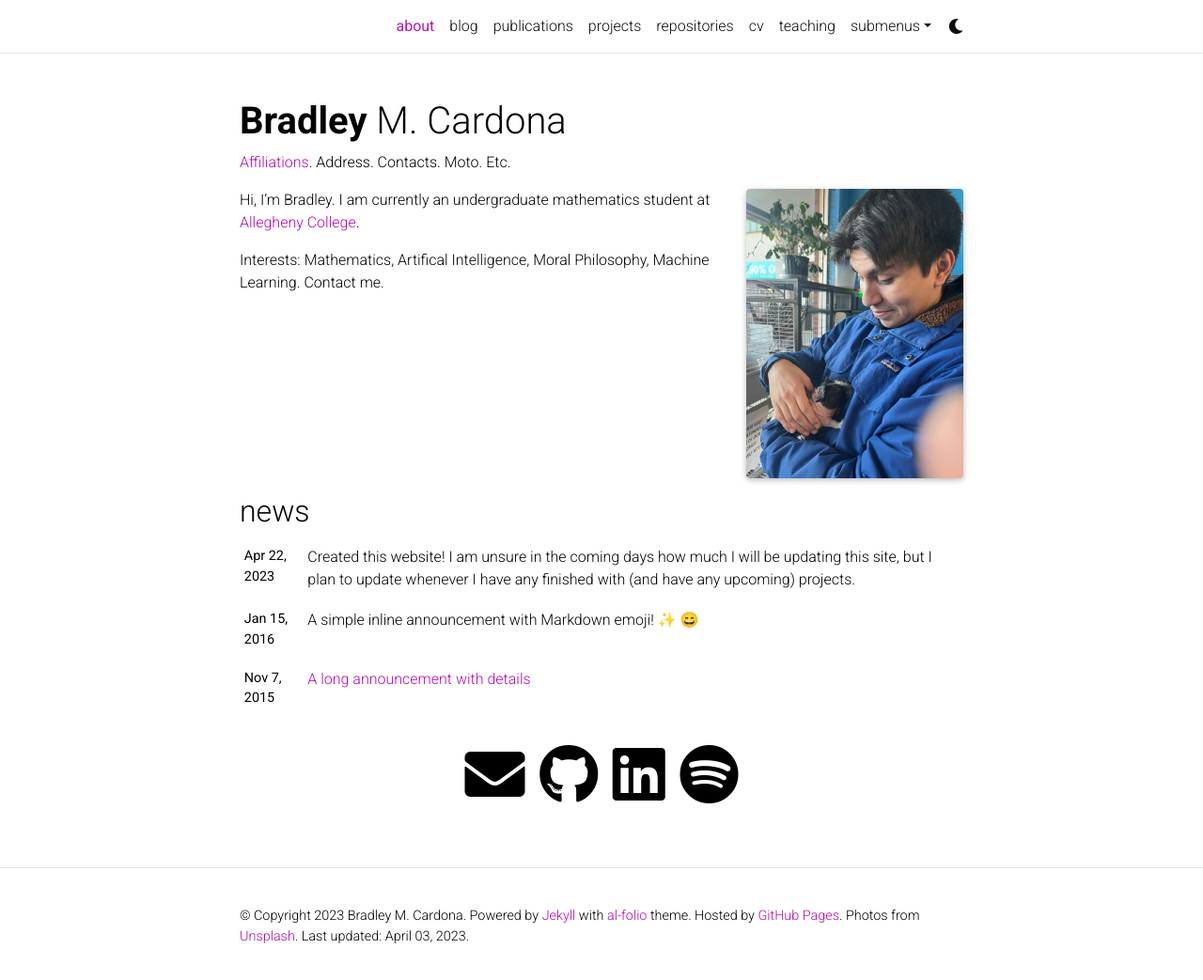
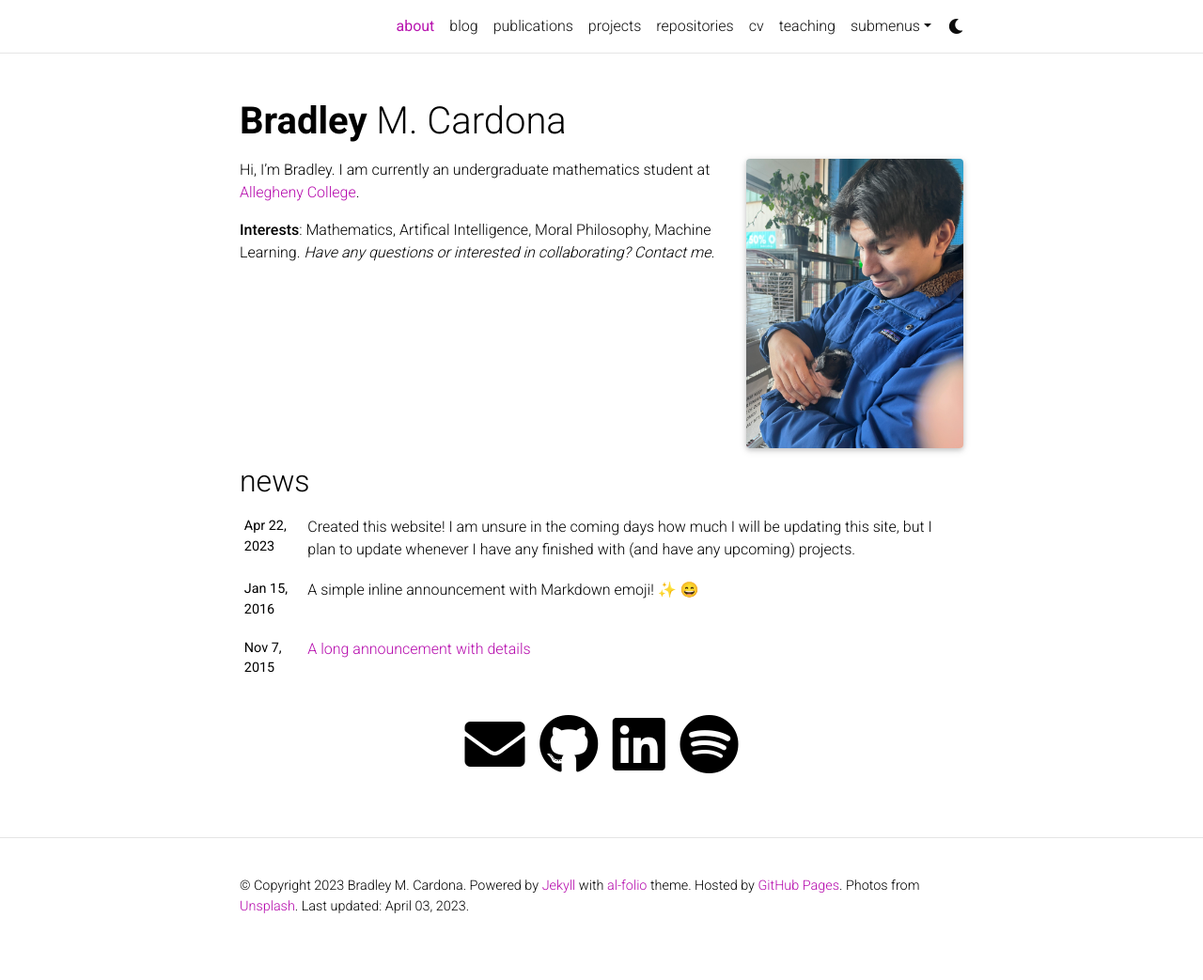
Before and after one commit to BMCARDONA/bmcardona.github.io, a Jekyll site: the page built from _pages/about.md, in a window 1280 px wide and 1048 px high. Shown: the top 1043 px of the window at 94% size. Built offline with Jekyll 4.4.1, drawn with Linux system fonts in a browser that asks for light colours; full-size pictures stand in for the smaller copies a plugin makes; emoji names are drawn with the system emoji font; comment, search, counter and statistics services are not loaded; a style sheet for code colours, icons or effects is not loaded.

Commit message:
bold font

```diff
--- a/_pages/about.md
+++ b/_pages/about.md
@@ -20,7 +20,7 @@
 
 Hi, I'm Bradley. I am currently an undergraduate mathematics student at [Allegheny College](https://allegheny.edu/).
 
-Interests: Mathematics, Artifical Intelligence, Moral Philosophy, Machine Learning. Contact me.
+**Interests**: Mathematics, Artifical Intelligence, Moral Philosophy, Machine Learning. *Have any questions or interested in collaborating? Contact me.*
 
 <!-- Write your biography here. Tell the world about yourself. Link to your favorite [subreddit](http://reddit.com). You can put a picture in, too. The code is already in, just name your picture `prof_pic.jpg` and put it in the `img/` folder. -->
 
```
Also changed, not shown: other parts of _pages/about.md (+1 -1 lines).
